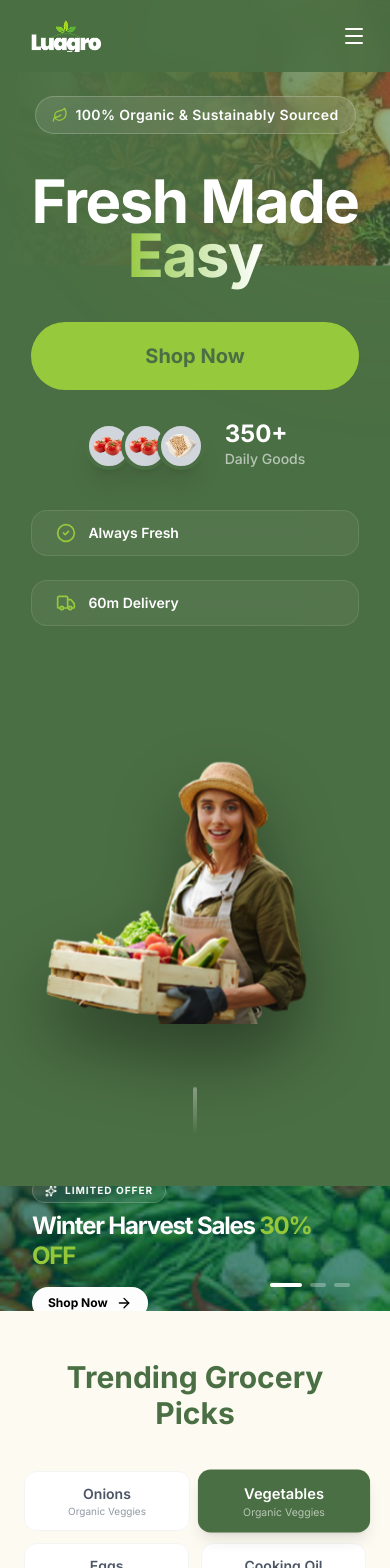
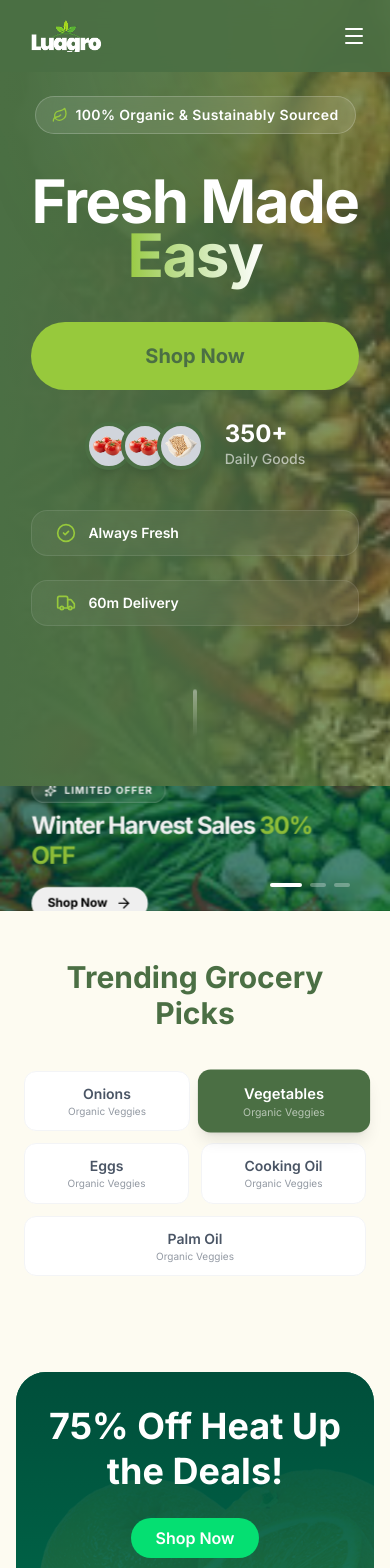
Before and after one commit to Teewa56/website, a Next.js app: page / in a window 390 px wide. Shown: the top 1568 px of the page. Built offline with nearby package versions, Linux system fonts and the light colour scheme.

Commit message:
new commit

```diff
--- a/app/page.tsx
+++ b/app/page.tsx
@@ -43,7 +43,7 @@ export default function Home() {
         {/* Value Proposition Section */}
         <section className="bg-[var(--primary-green)] py-16 md:py-20 text-white overflow-hidden">
           <div className="section-container grid md:grid-cols-2 gap-3 md:gap-12 items-center">
-            <div className="relative h-[300px] md:h-[400px]">
+            <div className="relative h-[300px] hidden md:block md:h-[400px]">
               <Image
                 src="/images/luagropic1 (17) 1.png"
                 alt="Market basket"
--- a/app/shop/page.tsx
+++ b/app/shop/page.tsx
@@ -57,7 +57,7 @@ export default function ShopPage() {
                                 </button>
                             </div>
                         </div>
-                        <div className="relative h-[400px] md:h-[600px] animate-fade-in-right">
+                        <div className="relative h-[400px] md:h-[600px] animate-fade-in-right hidden md:block">
                             <Image
                                 src="/images/corn.png"
                                 alt="Corn Harvest"
@@ -144,7 +144,7 @@ export default function ShopPage() {
                             </div>
                             <h2 className="text-3xl md:text-5xl font-black leading-tight">Buy More <br /> <span className="text-[var(--accent-green)] underline decoration-wavy decoration-white/20 underline-offset-8">Save More</span></h2>
                         </div>
-                        <div className="relative w-full md:w-1/2 h-[300px] md:h-full md:absolute md:right-0 md:top-0 animate-pulse-slow">
+                        <div className="relative hidden md:block w-full md:w-1/2 h-[300px] md:h-full md:absolute md:right-0 md:top-0 animate-pulse-slow">
                             <Image
                                 src="/images/cart.jpg"
                                 alt="Buy More Save More"
--- a/components/Hero.tsx
+++ b/components/Hero.tsx
@@ -12,8 +12,7 @@ export default function Hero() {
                     alt="Luagro Background"
                     className="object-cover opacity-40 scale-105"
                     priority
-                    width={1920}
-                    height={1080}
+                    fill
                 />
                 <div className="absolute inset-0 bg-gradient-to-r from-[var(--primary-green)] via-[var(--primary-green)]/80 to-transparent" />
                 <div className="absolute top-0 right-0 w-[500px] h-[500px] bg-[var(--accent-green)]/20 rounded-full blur-[120px] -mr-64 -mt-64 animate-pulse" />
@@ -69,7 +68,7 @@ export default function Hero() {
                 </div>
 
                 <div className="relative group">
-                    <div className="relative h-[400px] sm:h-[500px] md:h-[650px] w-full transform transition-transform duration-700 group-hover:scale-105 translate-z-0">
+                    <div className="relative h-[400px] sm:h-[500px] hidden md:block md:h-[650px] w-full transform transition-transform duration-700 group-hover:scale-105 translate-z-0">
                         <Image
                             src="/images/image.png"
                             alt="Fresh products"
```
